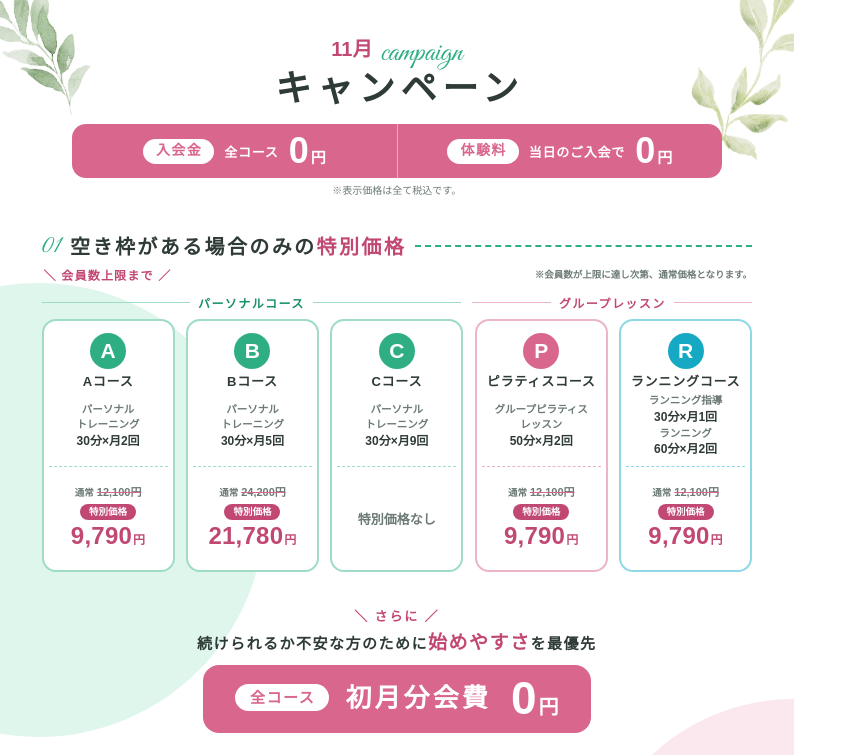
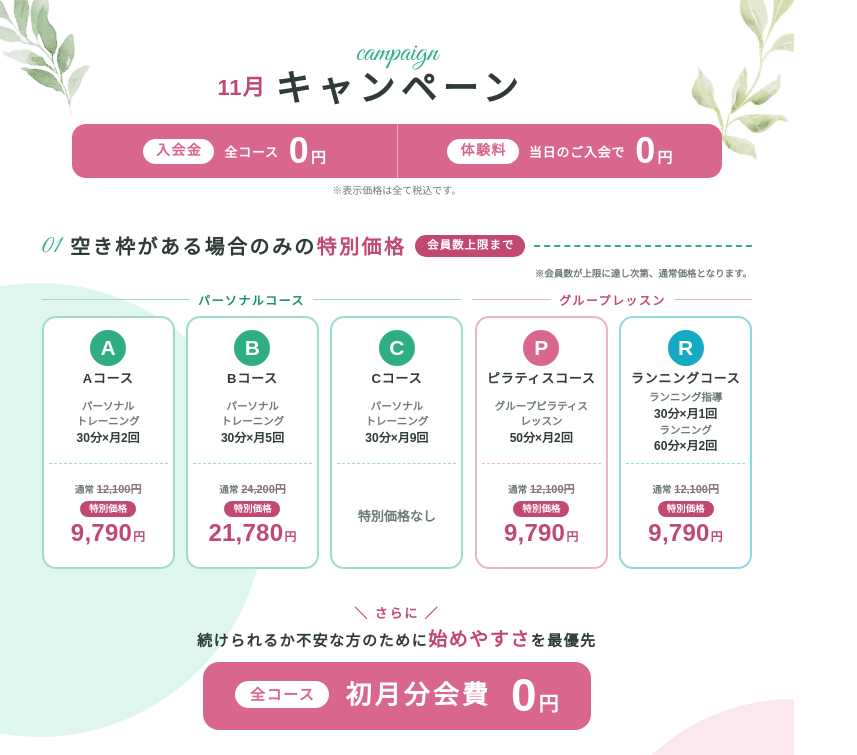
Before and after one commit to y0121denya-stack/production, a plain HTML site: page price-menu/monthly-campaign.html in a window 1280 px wide. Shown: the top 755 px of the page, without its empty margins (0-857 px from the left). Drawn offline with Linux system fonts and the light colour scheme; a web font is replaced by a local one.

Commit message:
月額キャンペーン：11月をキャンペーンの左に・campaignを中央に、会員数上限までを特別価格の横へ。料金表のCコースを38,900円に修正
Co-Authored-By: Claude Opus 5.5 <noreply@anthropic.com>
Claude-Session: https://claude.ai/code/session_01VFahEGLAsrbM131CMXgRgv

```diff
--- a/price-menu/monthly-campaign.html
+++ b/price-menu/monthly-campaign.html
@@ -121,6 +121,11 @@
   .per td{padding:11px 6px}
   .fm-box .all{padding:5.5px 14px 6.5px 15px}
   .per td.fee .fz{padding:4.5px 10px 4.5px}
+  /* 11月はキャンペーンの左、campaignは中央 */
+  h1{position:relative;display:inline-block}
+  h1 .mon{position:absolute;right:100%;top:50%;transform:translateY(-50%);margin-right:10px;font-size:22px;letter-spacing:.04em;color:var(--rose-dk);white-space:nowrap}
+  /* 会員数上限まで：特別価格のすぐ横 */
+  .sec-h .lim{font-size:11.5px;font-weight:900;color:#fff;background:var(--rose-dk);border-radius:999px;padding:5px 11px 5px 12px;letter-spacing:.08em}
 </style>
 </head>
 <body>
@@ -131,8 +136,8 @@
   <img class="leaf-r" src="assets/leaf-b.png" alt="">
 
   <header>
-    <div class="script"><b>11月</b>campaign</div>
-    <h1>キャンペーン</h1>
+    <div class="script">campaign</div>
+    <h1><span class="mon">11月</span>キャンペーン</h1>
     <div class="hero">
       <div><span class="pill lbl">入会金</span><span class="cond">全コース</span><span class="zero">0<small>円</small></span></div>
       <div><span class="pill lbl">体験料</span><span class="cond">当日のご入会で</span><span class="zero">0<small>円</small></span></div>
@@ -141,8 +146,8 @@
   </header>
 
   <section>
-    <div class="sec-h"><span class="no">01</span><h2>空き枠がある場合のみの<em>特別価格</em></h2><span class="rule"></span></div>
-    <div class="limit"><span class="up">＼ 会員数上限まで ／</span><span class="nt">※会員数が上限に達し次第、通常価格となります。</span></div>
+    <div class="sec-h"><span class="no">01</span><h2>空き枠がある場合のみの<em>特別価格</em></h2><span class="pill lim">会員数上限まで</span><span class="rule"></span></div>
+    <div class="limit"><span></span><span class="nt">※会員数が上限に達し次第、通常価格となります。</span></div>
     <div class="groups">
       <div class="glabel"><span class="ln"></span>パーソナルコース<span class="ln"></span></div>
       <div class="glabel g2"><span class="ln"></span>グループレッスン<span class="ln"></span></div>
```
Also changed, not shown: price-menu/price-menu.html (+1 -1 lines), price-menu/monthly-campaign.png, price-menu/price-menu.png, 2 other files.
